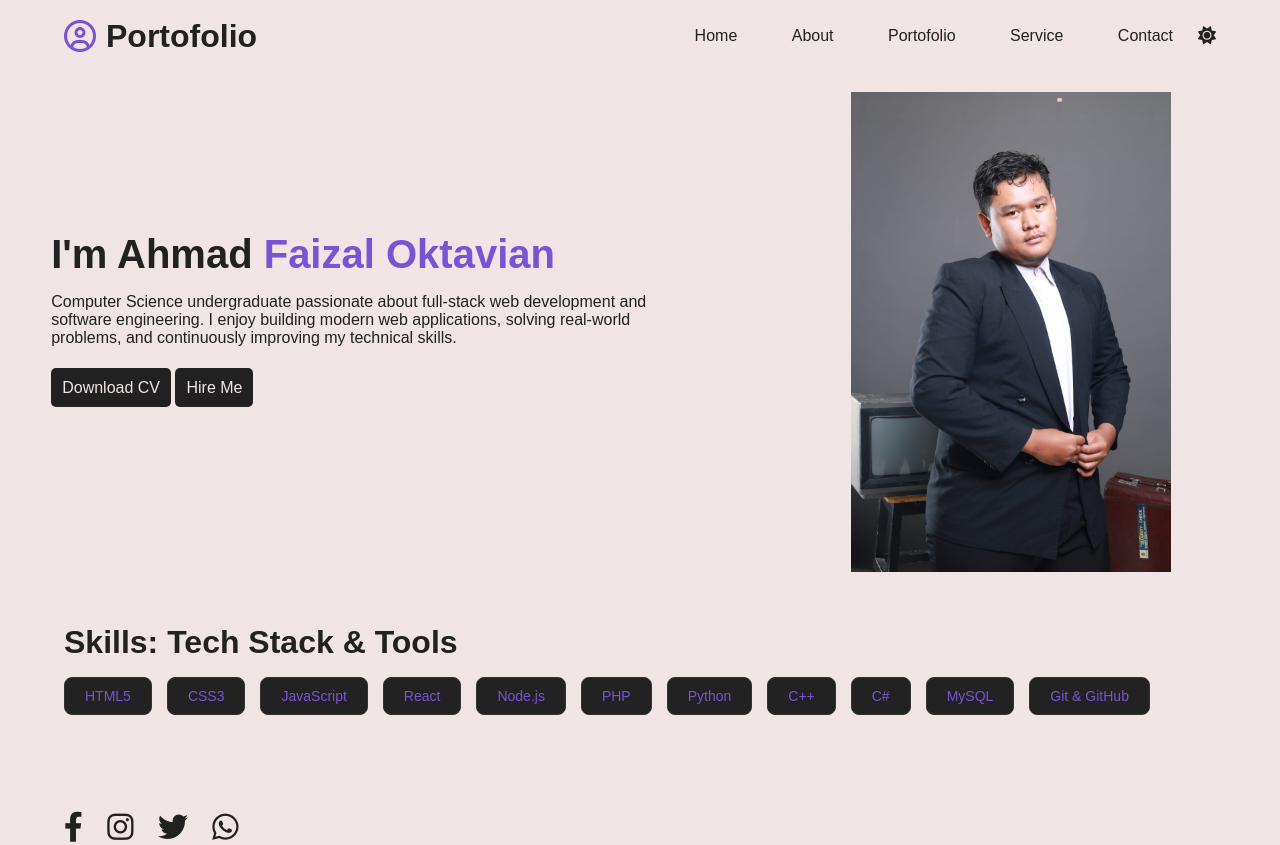
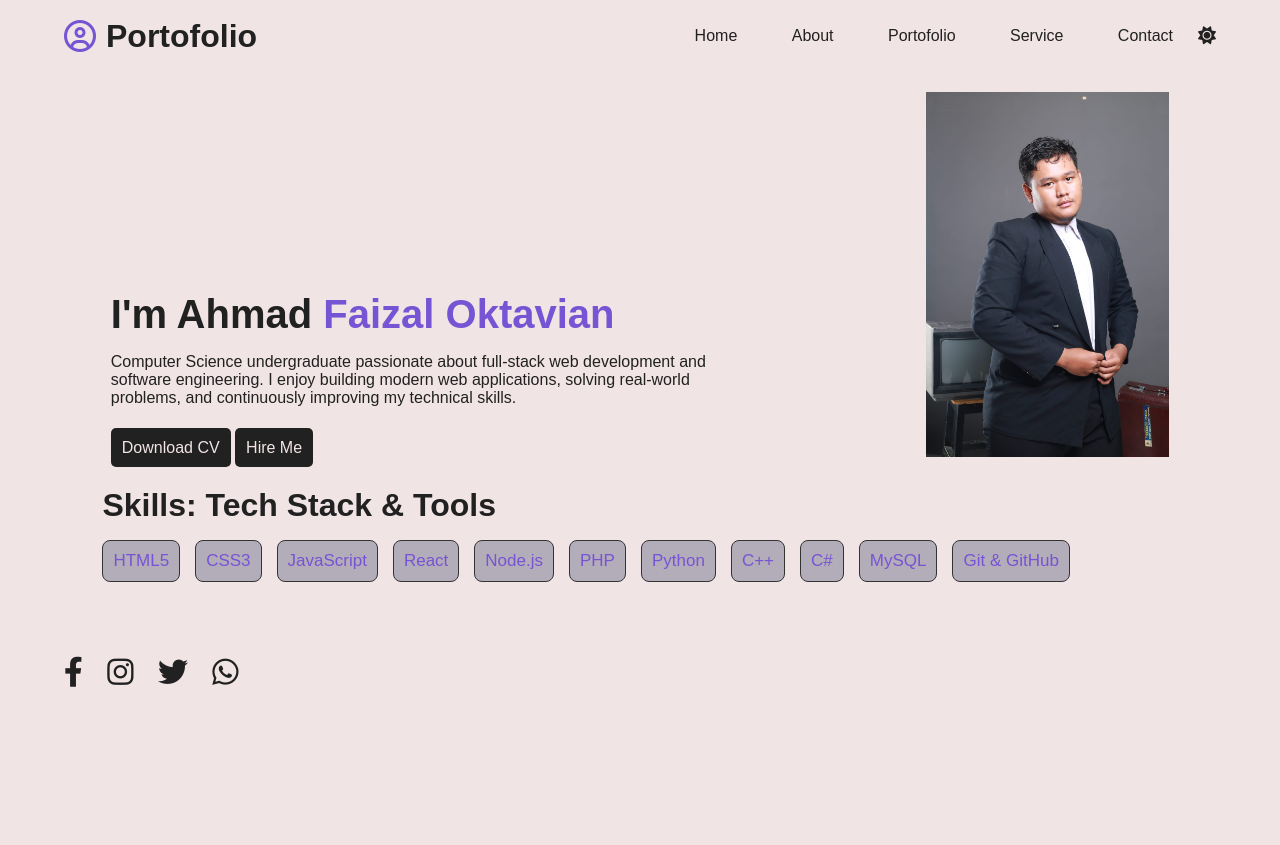
Before and after one commit to oktaviandev/oktaviandev.github.io, a plain HTML site: page home.html in a window 1280 px wide. After the commit the page ends 800 px from the top, so only its background shows below. Drawn offline with Linux system fonts and the light colour scheme.

Commit message:
updadte lagi cuy 25/8/26 02.14

```diff
--- a/home.html
+++ b/home.html
@@ -21,6 +21,7 @@
             <button><i class="fa-solid fa-sun" id="icon"></i></button>
         </nav>
     </div>
+    <div class="wrapper">
         <div class="content">
             <h1>I'm Ahmad<span> Faizal Oktavian</span></h1>
             <p>Computer Science undergraduate passionate about full-stack web development and software engineering. I enjoy building modern web applications, solving real-world problems, and continuously improving my technical skills.</p>
@@ -31,7 +32,7 @@
             <img src="gwjg.jpeg" alt="foto_ahmadfaizaloktavian">
         </div>
     </div>
-    <section class="skills" id="skills">
+    <div class="skills" id="skills">
         <h2 class="moreskills" >Skills: Tech Stack & Tools</h2>
         <div class="skillslist">
             <span>HTML5</span>
@@ -52,7 +53,7 @@
             <span>MySQL</span>
             <span>Git & GitHub</span>
         </div>
-    </section>
+    </div>
     <div class="sosial">
         <a href="#"><i class=" fab fa-facebook-f"></i></a>
         <a href="#"><i class=" fab fa-instagram"></i></a>
--- a/style.css
+++ b/style.css
@@ -12,9 +12,7 @@
 body{
     background:var(--primary-color);
     overflow-x: hidden;
-    display: grid;
-    grid-template-columns: 1fr 1fr;
-    grid-auto-rows: auto;
+
     gap: 0;
 }
 .dark{
@@ -86,14 +84,16 @@ nav button{
     font-size: 18px;
     color:var(--secondary-color);
 }
+.wrapper{
+    display: flex;
+    padding: 10px ;
+}
 .img-gw {
     width: 50%;
     display: flex;
     justify-content: center;
     align-items: flex-end;
     padding: 10px 8%;
-    margin: 10px 8%;
-    margin-left: 20vh;
 }
 .img-gw img{
     width: 100%;
@@ -101,12 +101,10 @@ nav button{
     height: auto;
 }
 .content {
+    justify-self: center;
     align-items: center;
-    justify-content: center;
-    margin: 10px 8%;
-    width: 100%;
-    margin-top: 20vh;
-    padding-right: 10px ;
+    padding: 10px 8%;
+    margin-top: 200px;
 }
 .content h1{
     font-size: 5vh;
@@ -154,7 +152,7 @@ nav button{
     color: rgb(118, 84, 212);
 }
 .skills{
-    padding: 4vh clamp(2%, 5%, 8%);
+    padding: 10px 8%;
     grid-column: 1 / -1;
 }
 .moreskills{
@@ -171,12 +169,18 @@ nav button{
 }
 
 .skillslist span{
-    background: #222;
-    padding: clamp(8px, 1vw, 10px) clamp(15px, 2vw, 20px);
+    background: hsl(272, 8%, 70%);
+    padding: 10px;
     border-radius: 8px;
     border: 1px solid #333;
-    font-size: clamp(12px, 1.5vw, 14px);
+    font-size: 17px;
+    transition: 0.1s;
 }
+.skillslist span:hover{
+    background-color: var(--secondary-color);
+    color: black;
+}
+/* Portofolio.html*/
 .tittle{
     font-size: clamp(28px, 6vw, 50px);
     margin: 4vh clamp(2%, 5%, 8%);
@@ -185,9 +189,9 @@ nav button{
 .listporto{
     display: flex;
     align-items: center;
-    justify-content: space-between;
     margin: 3vh clamp(2%, 5%, 8%);
-    padding: 3vh clamp(2%, 5%, 8%);
+    padding: 10px 8%;
+    padding-top: 2vh ;
     border: 1px solid var(--secondary-color);
     border-radius: 20px;
     background-color: rgb(118, 84, 212);
@@ -219,7 +223,8 @@ nav button{
     font-size: clamp(12px, 1.5vw, 14px);
 }
 .project-links{
-    margin-top: 1.5vh;
+    margin-top: 1vh;
+    margin-bottom: 1.5vh;
 }
 .project-links a{
     background-color: var(--secondary-color);
@@ -236,8 +241,9 @@ nav button{
     color: white
 }
 
+
 /* ===== RESPONSIVE MOBILE ===== */
-@media (max-width: 768px) {
+@media (max-width: 816px) {
     body {
         grid-template-columns: 1fr;
     }
```
